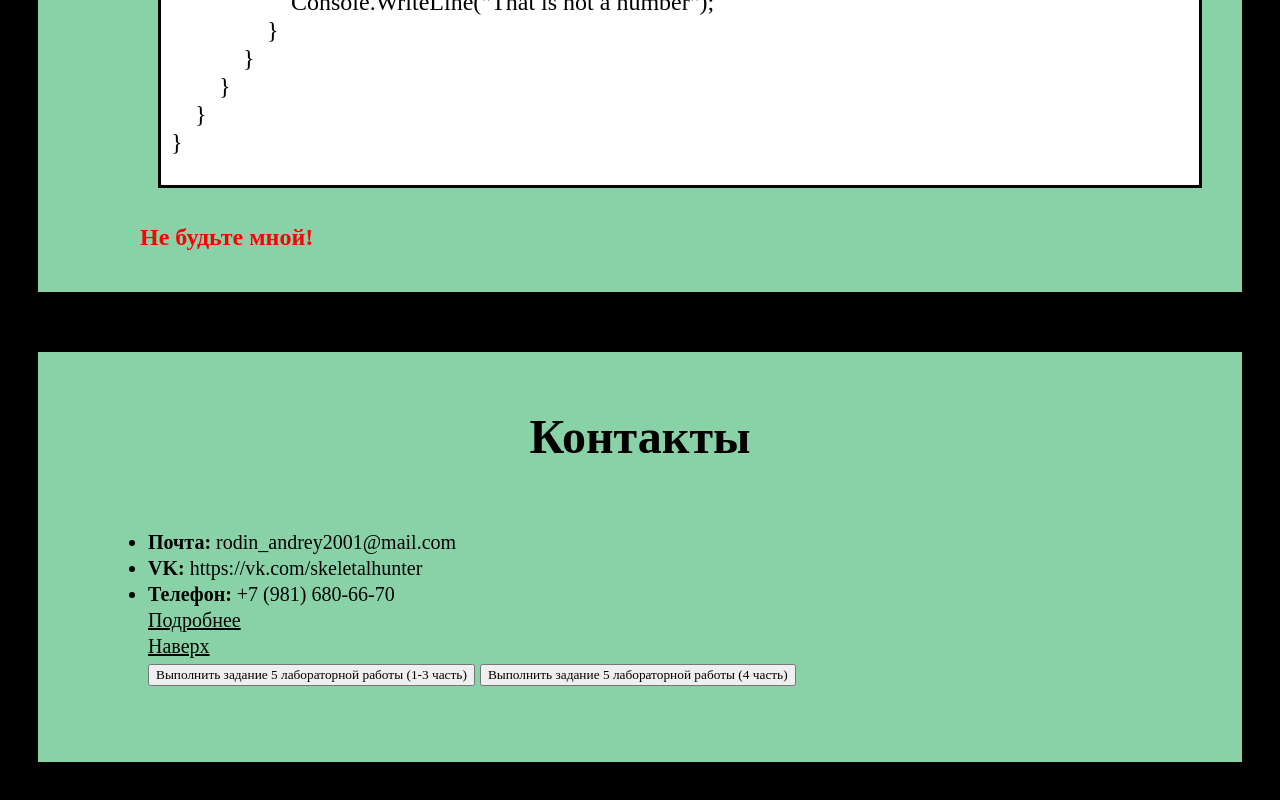
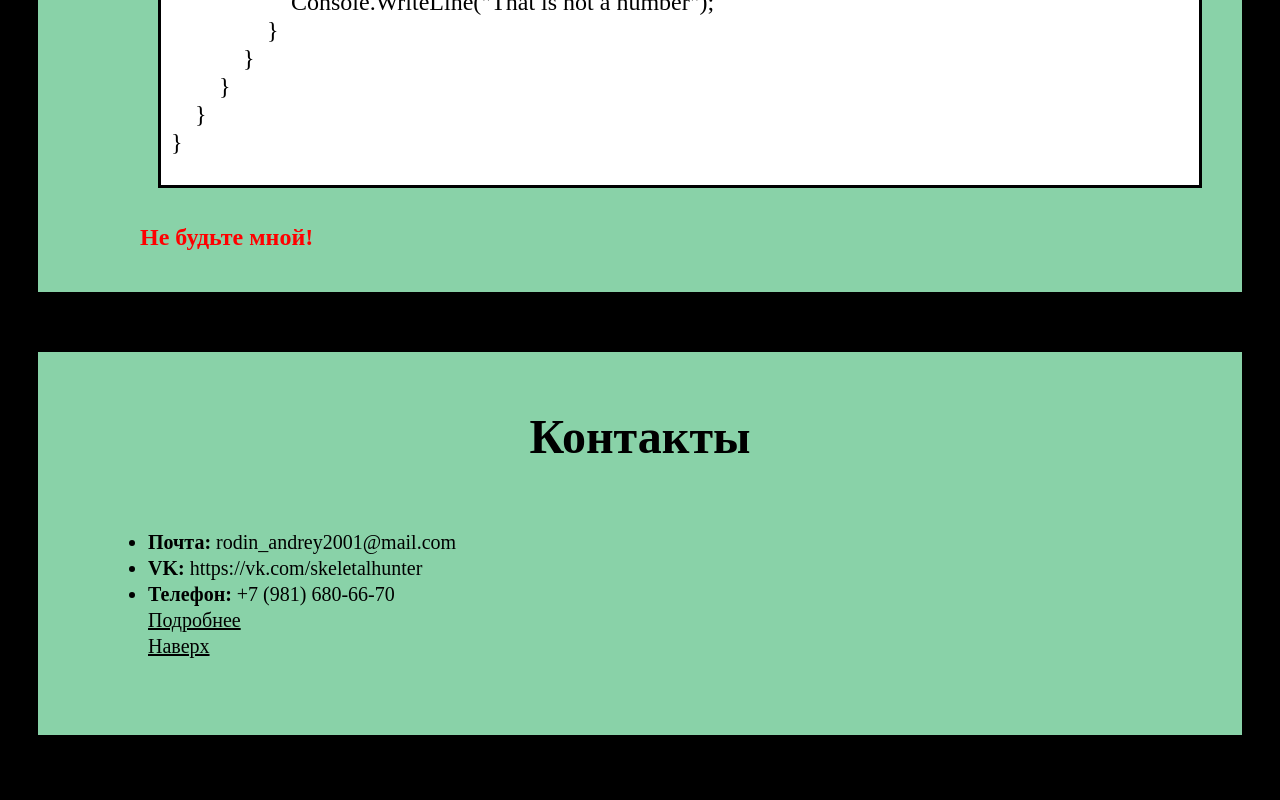
Before and after one commit to SkeletalHunter/Web, a plain HTML site: page html/Project2.0.html in a window 1280 px wide. Shown: the part 4630-5430 px from the top of the page. After the commit the page ends 5403 px from the top, so only its background shows below. Drawn offline with nearby package versions, Linux system fonts and the light colour scheme.

Commit message:
Deleted non-used buttons

```diff
--- a/html/Project2.0.html
+++ b/html/Project2.0.html
@@ -221,8 +221,6 @@ namespace Actions
                 <li><strong>Телефон:</strong> +7 (981) 680-66-70</li>
                 <a href="javascript:PopUpShow()">Подробнее</a>
                 <a href="#header"><br>Наверх</a><br>
-                <button onclick="lab5_1()">Выполнить задание 5 лабораторной работы (1-3 часть)</button>
-                <button onclick="lab5_2()">Выполнить задание 5 лабораторной работы (4 часть)</button>
             </div>
             <div class="b-popup" id="popup" style="display: none;">
                 <div class="b-popup-content">
```
